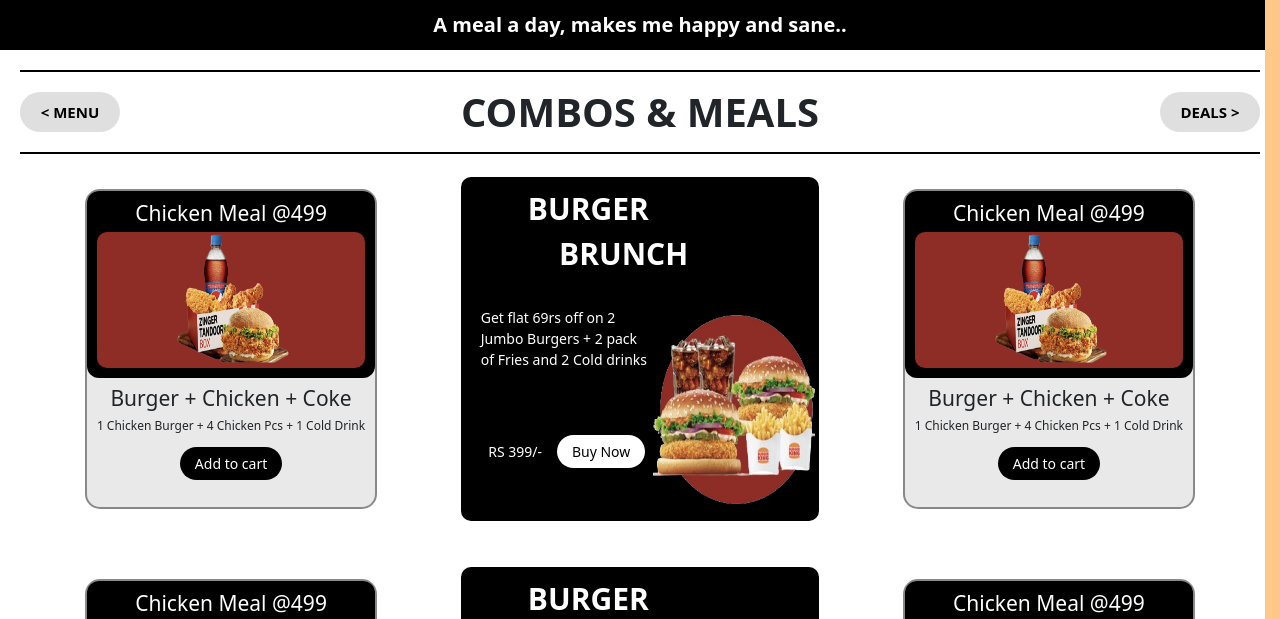
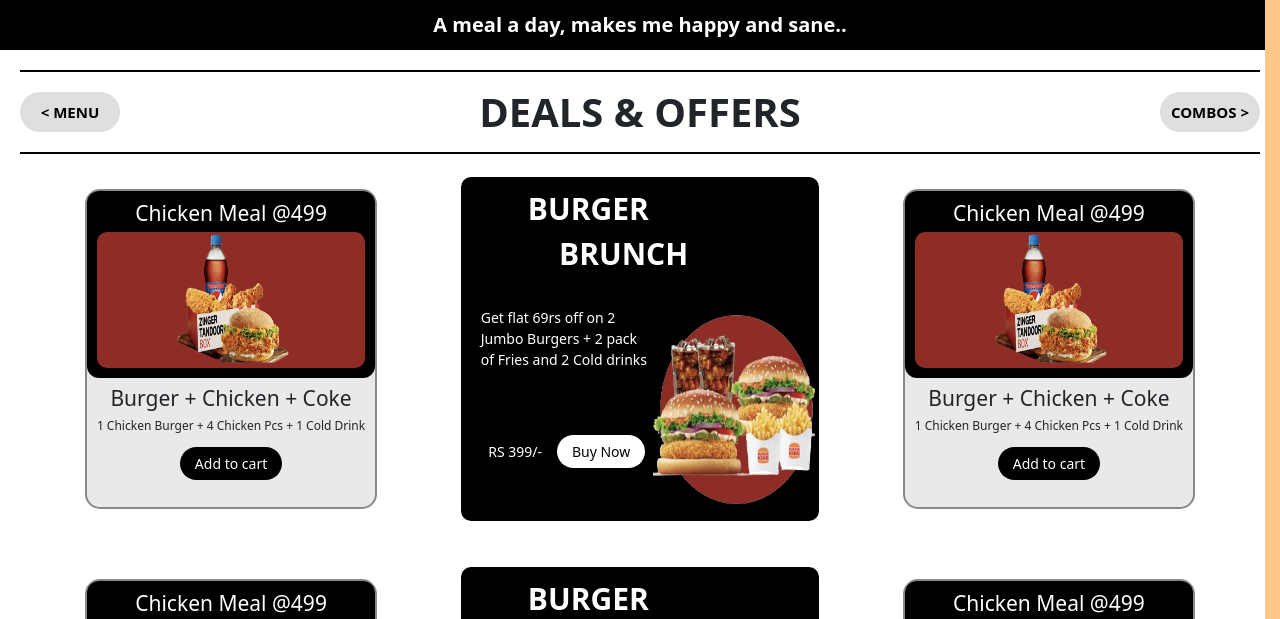
Before and after one commit to amansharma865/EXOD, a plain HTML site: page EXOD/deals.html in a window 1280 px wide. Shown: the part 115-734 px from the top of the page. Drawn offline with nearby package versions, Linux system fonts and the light colour scheme.

Commit message:
Update deals.html

```diff
--- a/EXOD/deals.html
+++ b/EXOD/deals.html
@@ -55,10 +55,9 @@
 
     <div class="dealsdiv">
         <div class="menuheadingdiv">
-            <a href="menu.html"><button class="menubtn">
-                    < MENU</button></a>
-            <div class="menuheading">COMBOS & MEALS</div>
-            <a href="deals.html"><button class="menubtn">DEALS ></button></a>
+            <a href="menu.html"><button class="menubtn">< MENU</button></a>
+            <div class="menuheading">DEALS & OFFERS</div>
+            <a href="combos.html"><button class="menubtn">COMBOS ></button></a>
         </div>
 
 
```
